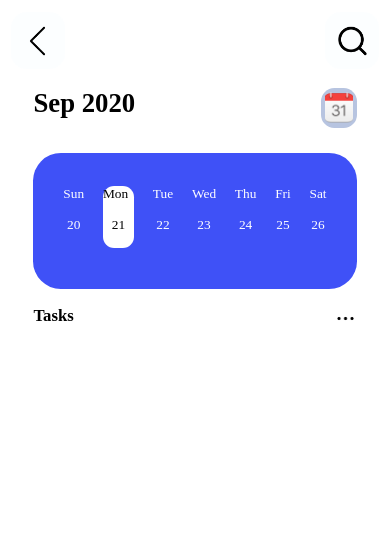
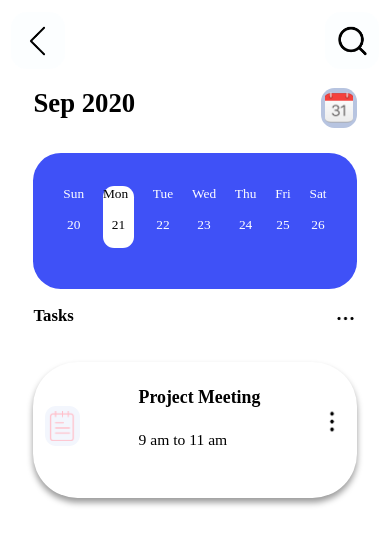
Before and after one commit to Mansoorali121/React-Native-Interview-Preparation, a React Native app: screen / in a window 390 px wide. Shown: the top 544 px of the page. Built offline with nearby package versions, Linux system fonts and the light colour scheme.

Commit message:
card shadow

```diff
--- a/App.js
+++ b/App.js
@@ -154,6 +154,8 @@ import T3header from './src/components/T3header';
 import T3text from './src/components/T3text';
 import Selecteditem from './src/components/Selecteditem';
 import T3cardheader from "./src/components/T3cardheader";
+import T3card from "./src/components/T3card";
+import T2footer from "./src/components/T2footer";
 
 const App = () => {
   return (
@@ -163,6 +165,7 @@ const App = () => {
         <T3text />
         <Selecteditem />
         <T3cardheader/>
+        <T3card />
       </View>
     </View>
   );
--- a/src/components/T3card.js
+++ b/src/components/T3card.js
@@ -1,14 +1,86 @@
-import { StyleSheet, Text, View } from 'react-native'
-import React from 'react'
+import { StyleSheet, Text, View, Image } from 'react-native';
+import React from 'react';
+import { s, vs } from 'react-native-size-matters';
+import colors from "../style/colors";
 
 const T3card = () => {
   return (
-    <View>
-      <Text>T3card</Text>
+    <View style={styles.cont}>
+      <View style={styles.cardcontainer}>
+        <View
+          style={{
+            flexDirection: 'row',
+            justifyContent: 'space-between',
+          }}
+        >
+          <View style={styles.container}>
+            <Image
+              source={require('../assets/notes.png')}
+              style={styles.image}
+            />
+          </View>
+          <View style={{ gap: s(20) }}>
+            <Text style={styles.projectname}>Project Meeting</Text>
+            <Text style={styles.date}>9 am to 11 am  </Text>
+          </View>
+          <View style={{ marginTop: vs(15) }}>
+            <Image
+              source={require('../assets/moree.png')}
+              style={styles.imagee}
+            />
+          </View>
+        </View>
+      </View>
     </View>
-  )
-}
+  );
+};
 
 export default T3card;
 
-const styles = StyleSheet.create({})
+const styles = StyleSheet.create({
+//   cont: {
+//     marginHorizontal: s(20),
+//     marginTop: vs(25),
+//     height: vs(110),
+//     backgroundColor: colors.tagBackground,
+//     borderRadius: s(40),
+//   },
+cont: {
+  marginHorizontal: s(20),
+  marginTop: vs(25),
+  height: vs(110),
+  backgroundColor: "#fff",
+  borderRadius: s(40),
+
+  // iOS Shadow
+  shadowColor: '#00000090',
+  shadowOffset: {
+    width: 0,
+    height: s
+    (4),
+  },
+  shadowOpacity: 0.7,
+  shadowRadius: 6,
+
+  // Android Shadow
+  elevation: 6,
+},
+  cardcontainer: { marginHorizontal: s(10), marginTop: s(23) },
+  imagee: { height: vs(24), width: s(24) },
+  projectname: {
+    fontSize: s(16),
+    fontWeight: 'bold',
+    fontFamily: 'Outfit-ExtraLight',
+  },
+  date: { fontSize: s(14), fontFamily: 'Outfit-Light' },
+  image: { height: vs(24), width: s(24), tintColor: 'pink' },
+  container: {
+    height: vs(32),
+    width: s(32),
+    backgroundColor: colors.cardBackground,
+    alignItems: 'center',
+    justifyContent: 'center',
+    borderRadius: s(10),
+    marginTop: vs(15),
+  },
+});
--- a/src/components/T3cardheader.js
+++ b/src/components/T3cardheader.js
@@ -1,27 +1,33 @@
-import { Image, StyleSheet, Text, View } from 'react-native'
-import React from 'react'
+import { Image, StyleSheet, Text, View } from 'react-native';
+import React from 'react';
 import { s, vs } from 'react-native-size-matters';
 
 const T3cardheader = () => {
   return (
     <View style={styles.cont}>
       <Text style={styles.headertitle}>Tasks</Text>
-      <Image source={require("../assets/horizontal.png")} style={styles.image} />
+      <Image
+        source={require('../assets/horizontal.png')}
+        style={styles.image}
+      />
     </View>
-  )
-}
+  );
+};
 
 export default T3cardheader;
 
 const styles = StyleSheet.create({
-    cont:{marginTop:s(15), marginHorizontal:s(20), flexDirection:"row",justifyContent:"space-between"},
+  cont: {
+    marginTop: s(15),
+    marginHorizontal: s(20),
+    flexDirection: 'row',
+    justifyContent: 'space-between',
+  },
 
-    headertitle:{fontSize:s
-        (15),
-        fontWeight:"bold",
-        fontFamily:"Outfit-Regular"
-    },
-    image:{height:vs(20), width:s
-        (20)
-    },
-})
+  headertitle: {
+    fontSize: s(15),
+    fontWeight: 'bold',
+    fontFamily: 'Outfit-Regular',
+  },
+  image: { height: vs(20), width: s(20) },
+});
```
